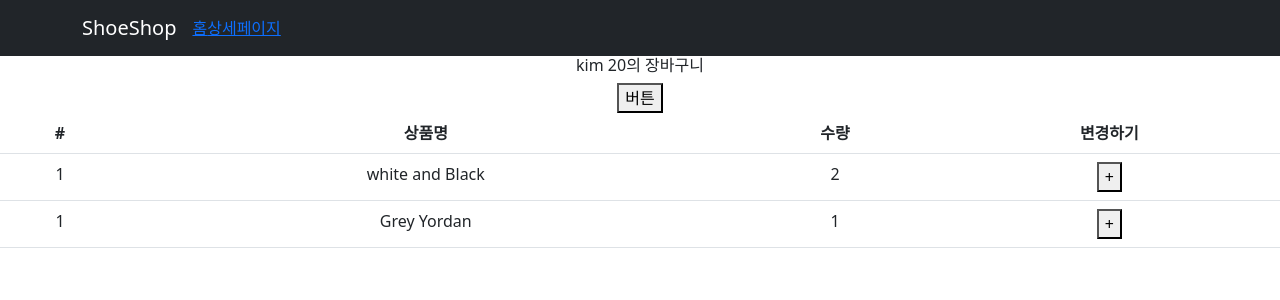
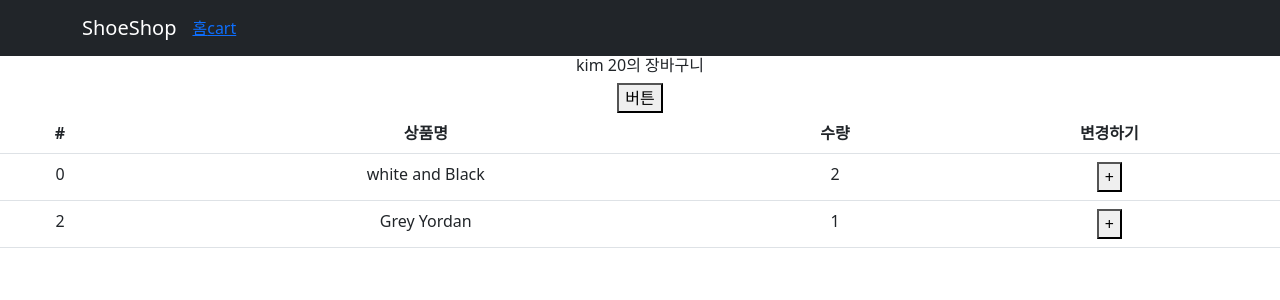
Before and after one commit to whdgjs7300/react-shop-mini, a React (Create React App) app: page /cart in a window 1280 px wide. Shown: the top 300 px of the page. Built offline with nearby package versions, Linux system fonts and the light colour scheme.

Commit message:
01/09 ReduxToolkit

```diff
--- a/src/App.js
+++ b/src/App.js
@@ -35,7 +35,7 @@ function App() {
           <Navbar.Brand href="#home">ShoeShop</Navbar.Brand>
           <Nav className="me-auto">
           <Link onClick={()=>{ navigate('/') }} to="/">홈</Link>
-            <Link onClick={()=>{ navigate('/detail/') }} to="detail">상세페이지</Link>
+            <Link onClick={()=>{ navigate('/cart/') }} to="cart">cart</Link>
 
           </Nav>
         </Container>
--- a/src/Page/Cart.jsx
+++ b/src/Page/Cart.jsx
@@ -1,13 +1,15 @@
 import Table from 'react-bootstrap/Table';
 import { useDispatch, useSelector } from 'react-redux';
-import {  changeName, increase } from '../store';
+import { addCount } from '../store';
+import {  changeName, increase } from '../store/userSlice';
 
 const Cart = () => {
     // store 가져와줌
     let state = useSelector((state)=>{return state })
-    console.log(state.user)
+
 
     let dispatch = useDispatch();
+
 
     return (
         <div>
@@ -15,7 +17,7 @@ const Cart = () => {
             {state.user.name} {state.user.age}의 장바구니
             </h6>
             <button onClick={()=>{
-                dispatch(increase())
+                dispatch(increase(100))
             }}>버튼</button>
     <Table>
         <thead>
@@ -31,12 +33,12 @@ const Cart = () => {
                 state.cart.map((cart,i)=>{
                     return (
                         <tr key={i}>
-                        <td>1</td>
+                        <td>{state.cart[i].id}</td>
                         <td>{state.cart[i].name}</td>
                         <td>{state.cart[i].count}</td>
                         <td>
                             <button onClick={()=>{
-                                dispatch(changeName())
+                                dispatch(addCount(state.cart[i].id))
                             }}>+</button>
                         </td>
                         </tr>
--- a/src/Page/Detail.jsx
+++ b/src/Page/Detail.jsx
@@ -5,6 +5,9 @@ import styled from 'styled-components'
 import Nav from 'react-bootstrap/Nav';
 import { Context1 } from "../App";
 import { useContext } from "react";
+import { addItem } from "../store";
+import { useDispatch } from "react-redux";
+
 
 
     let YellowBtn = styled.button`
@@ -17,6 +20,7 @@ import { useContext } from "react";
         padding : 8px 16px;
 
     `
+
     const Detail = (props) => {
         // state 보관함 해체 함수
 
@@ -30,7 +34,7 @@ import { useContext } from "react";
             return x.id == id;
         });
         let [tap,setTap] = useState(0);
-
+        let dispatch = useDispatch()
 
 
 
@@ -76,7 +80,9 @@ import { useContext } from "react";
         <h4 className="pt-5">{찾은상품.title}</h4>
         <p>{찾은상품.content}</p>
         <p>{찾은상품.price}원</p>
-        <button className="btn btn-danger">주문하기</button>
+        <button className="btn btn-danger" onClick={()=>{
+            dispatch(addItem({id : 2, name : 'Red Knit', count: 1}))
+        }} >주문하기</button>
         </div>
     </div>
     </div>
--- a/src/store.js
+++ b/src/store.js
@@ -1,25 +1,7 @@
 import { configureStore, createSlice } from "@reduxjs/toolkit";
+import user from "./store/userSlice";
 
 // state 보관함
-let user = createSlice({
-    name : 'user',
-    initialState :{name : 'kim', age : 20},
-    reducers : {
-        changeName(state) {
-            state.name = 'park'
-        },
-        increase(state) {
-            state.age += 1
-        },
-
-    },
-
-})
-
-
-// 함수 이름 다넣고 사용가능
-export let { changeName, increase } = user.actions
-
 
 let stock = createSlice({
     name : 'stock',
@@ -30,10 +12,22 @@ let cart = createSlice({
     name : 'cart',
     initialState : [
         {id : 0, name : 'white and Black', count: 2},
-        {id : 2, name : 'Grey Yordan', count: 1}
-    ]
+        {id : 2, name : 'Grey Yordan', count: 1},
+    ],
+
+    reducers : {
+        addCount(state,action) {
+            let 번호 = state.findIndex((a)=>{return a.id === action.payload })
+            state[번호].count++
+        },
+        addItem(state, action) {
+            state.push(action.payload)
+        }
+    }
 })
 
+
+export let { addCount, addItem } =cart.actions
 
 export default configureStore({
     // 여기에 state 등록해야함
--- /dev/null
+++ b/src/store/userSlice.js
@@ -0,0 +1,22 @@
+import { createSlice } from "@reduxjs/toolkit"
+
+// state 보관함
+let user = createSlice({
+    name : 'user',
+    initialState :{name : 'kim', age : 20},
+    reducers : {
+        changeName(state) {
+            state.name = 'park'
+        },
+        increase(state, action) {
+            state.age += action.payload
+        },
+
+    },
+})
+
+// 함수 이름 다넣고 사용가능
+export let { changeName, increase } = user.actions
+
+
+export default user
```
